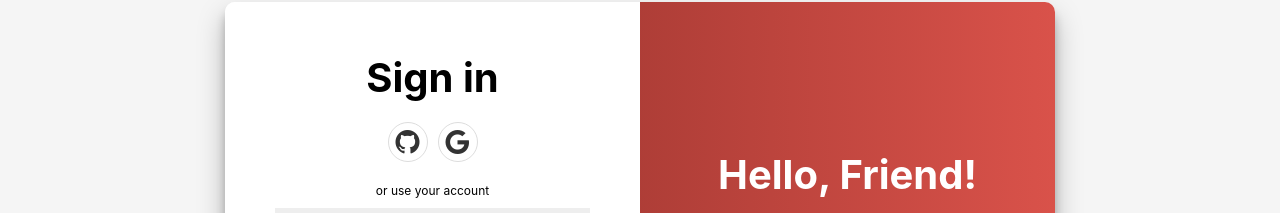
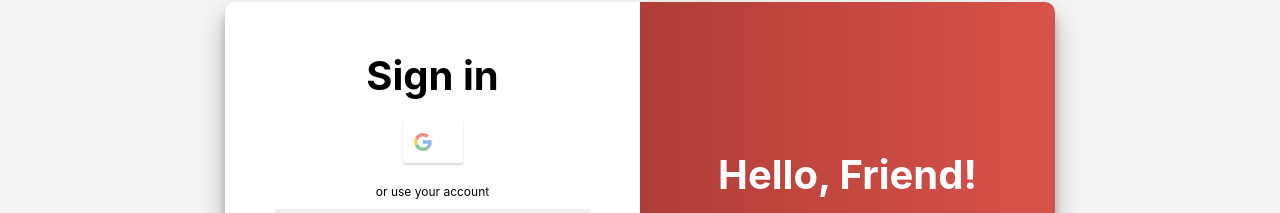
Before and after one commit to StatusCode-200/Coodak-front, a React (Create React App) app: page /signin in a window 1280 px wide. Shown: the part 203-416 px from the top of the page. Built offline with nearby package versions, Linux system fonts and the light colour scheme.

Commit message:
merged wed nov 11, 10.59 AM

```diff
--- a/src/views/GoogleBtn/GoogleBtn.js
+++ b/src/views/GoogleBtn/GoogleBtn.js
@@ -5,6 +5,8 @@ import { GoogleLogin, GoogleLogout } from 'react-google-login';
 import Cookies from "universal-cookie";
 const cookies = new Cookies();
 import { Redirect } from "react-router-dom";
+
+import { API } from "../../store/config";
 
 
 const CLIENT_ID = '612985001665-ojtsob6eddqf3pv3rmc423vf6uq20mmi.apps.googleusercontent.com';
@@ -34,7 +36,7 @@ class GoogleBtn extends Component {
       }));
 //
 // const API = "https://coodak-api.herokuapp.com";
-  const API = "http://localhost:4000";
+//  const API = "http://localhost:4000";
 axios.get(`${API}/reactOauth?token=${response.accessToken}`, { headers: { "Content-Type": "application/json" } })
     .then(({ data }) => {
       console.log(data);
@@ -74,7 +76,7 @@ axios.get(`${API}/reactOauth?token=${response.accessToken}`, { headers: { "Conte
           :
           <GoogleLogin
         clientId={ CLIENT_ID }
-        buttonText='Login'
+        buttonText=''
         onSuccess={ this.login }
         onFailure={ this.handleLoginFailure }
         cookiePolicy={ 'single_host_origin' }
--- a/src/views/Signin/Signin.js
+++ b/src/views/Signin/Signin.js
@@ -14,9 +14,10 @@ function Signin(props) {
 						<form onSubmit={props.handleSubmit} action="#">
 							<h1>Create Account</h1>
 							<div className="social-container">
+							{/*
 								<a href="#" className="social-icon"><i className="fa fa-github fa-2x"></i></a>
 								<a href="#" className="social"><i className="fa fa-google fa-2x"></i></a>
-								<div><GoogleBtn user={props.user}/></div>
+								*/}
 
 							</div>
 							<span>or use your email for registration</span>
@@ -44,8 +45,11 @@ function Signin(props) {
 					<form onSubmit={props.handleSubmit} action="#">
 					<h1>Sign in</h1>
 					<div className="social-container">
+					<div><GoogleBtn user={props.user}/></div>
+						{ /*
 						<a href="#" className="social"><i className="fa fa-github fa-2x"></i></a>
 						<a href="#" className="social"><i className="fa fa-google fa-2x"></i></a>
+						*/ }
 					</div>
 					<span>or use your account</span>
 					<input onChange={props.handleChange} type="username" placeholder="username" name="username" />
```
